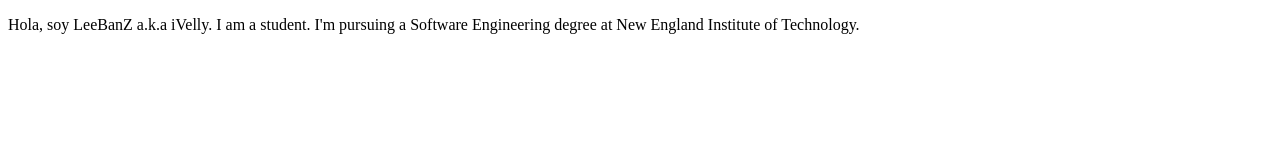
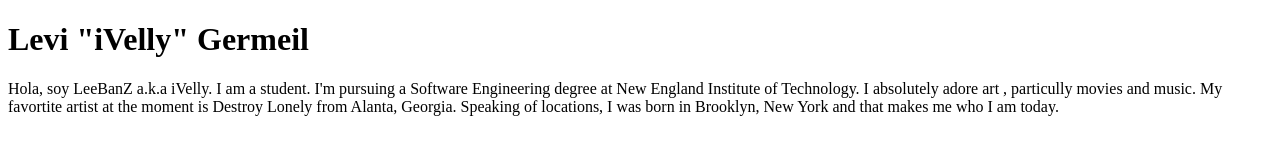
Before and after one commit to iVelly/se111_202320, a plain HTML site: page w1/index.html in a window 1280 px wide. Drawn offline with Linux system fonts and the light colour scheme.

Commit message:
w1d2 revamp

```diff
--- a/w1/index.html
+++ b/w1/index.html
@@ -11,7 +11,8 @@
 </head>
 <body>
     <div>
-       <p>Hola, soy LeeBanZ a.k.a iVelly. I am a student. I'm pursuing a Software Engineering degree at New England Institute of Technology.</p>
+        <h1>Levi "iVelly" Germeil</h1>
+       <p>Hola, soy LeeBanZ a.k.a iVelly. I am a student. I'm pursuing a Software Engineering degree at New England Institute of Technology. I absolutely adore art , particully movies and music. My favortite artist at the moment is Destroy Lonely from Alanta, Georgia. Speaking of locations, I was born in Brooklyn, New York and that makes me who I am today.</p>
     </div>
 
 </body>
```
